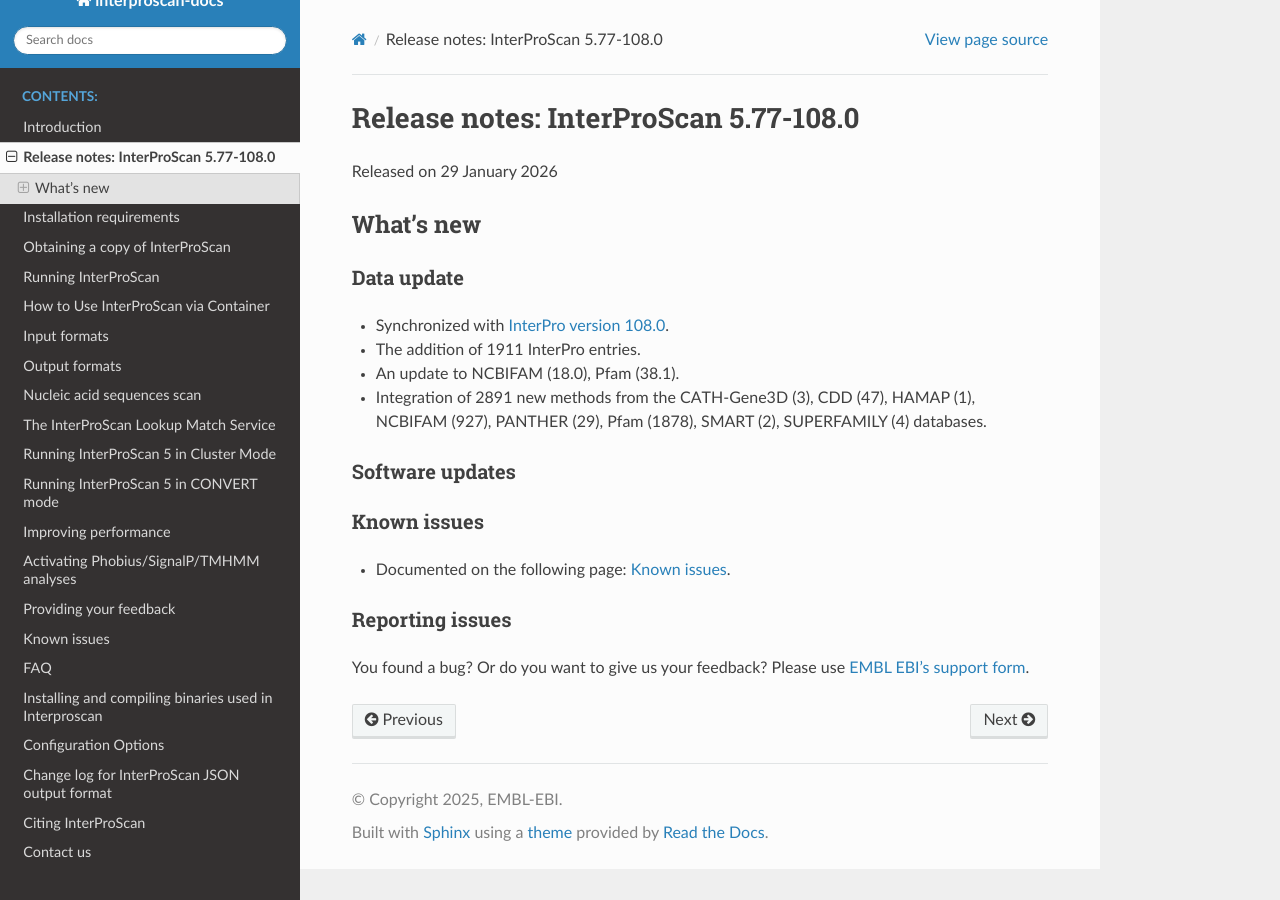
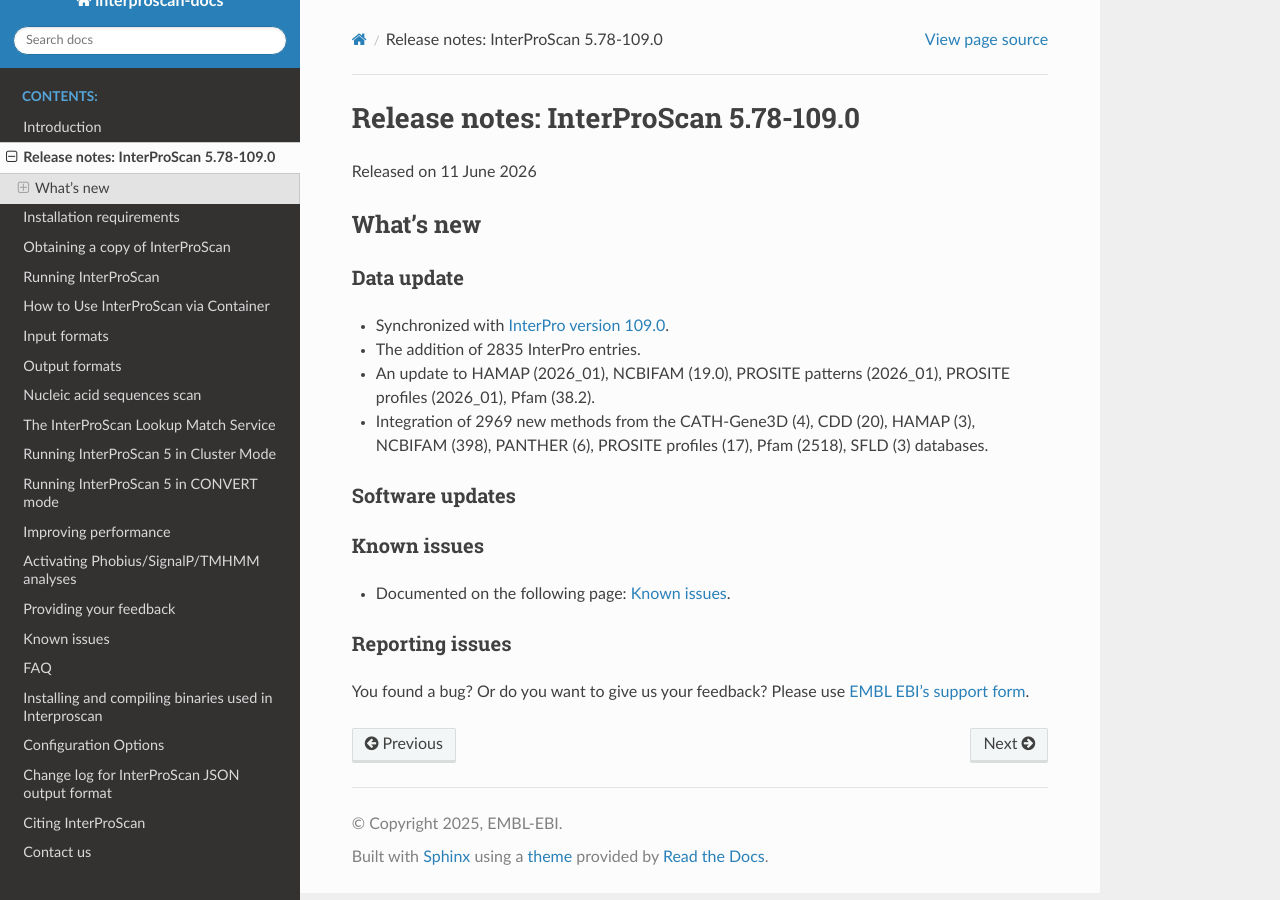
Before and after one commit to ebi-pf-team/interproscan-docs, a Sphinx documentation site: the page built from docs/ReleaseNotes.rst, in a window 1280 px wide. Built offline with Sphinx 7.4.7 and the Read the Docs theme 3.1.0, drawn with Linux system fonts in a browser that asks for light colours.

Commit message:
bump to 5.78-109.0

```diff
--- a/docs/ReleaseNotes.rst
+++ b/docs/ReleaseNotes.rst
@@ -1,7 +1,7 @@
-Release notes: InterProScan 5.77-108.0
+Release notes: InterProScan 5.78-109.0
 =====================================
 
-Released on 29 January 2026
+Released on 11 June 2026
 
 What’s new
 ~~~~~~~~~~
@@ -9,10 +9,10 @@
 Data update
 ^^^^^^^^^^^
 
--  Synchronized with `InterPro version 108.0 <http://www.ebi.ac.uk/interpro/release_notes/108.0/>`__.
--  The addition of 1911 InterPro entries.
--  An update to NCBIFAM (18.0), Pfam (38.1).
--  Integration of 2891 new methods from the CATH-Gene3D (3), CDD (47), HAMAP (1), NCBIFAM (927), PANTHER (29), Pfam (1878), SMART (2), SUPERFAMILY (4) databases.
+-  Synchronized with `InterPro version 109.0 <http://www.ebi.ac.uk/interpro/release_notes/109.0/>`__.
+-  The addition of 2835 InterPro entries.
+-  An update to HAMAP (2026_01), NCBIFAM (19.0), PROSITE patterns (2026_01), PROSITE profiles (2026_01), Pfam (38.2).
+-  Integration of 2969 new methods from the CATH-Gene3D (4), CDD (20), HAMAP (3), NCBIFAM (398), PANTHER (6), PROSITE profiles (17), Pfam (2518), SFLD (3) databases.
 
 Software updates
 ^^^^^^^^^^^^^^^^
```
Also changed, not shown: docs/HowToDownload.rst (+6 -6 lines), docs/HowToUseViaContainer.rst (+11 -11 lines), docs/LocalLookupService.rst (+15 -15 lines), docs/OutputFormats.rst (+6 -1 lines).
